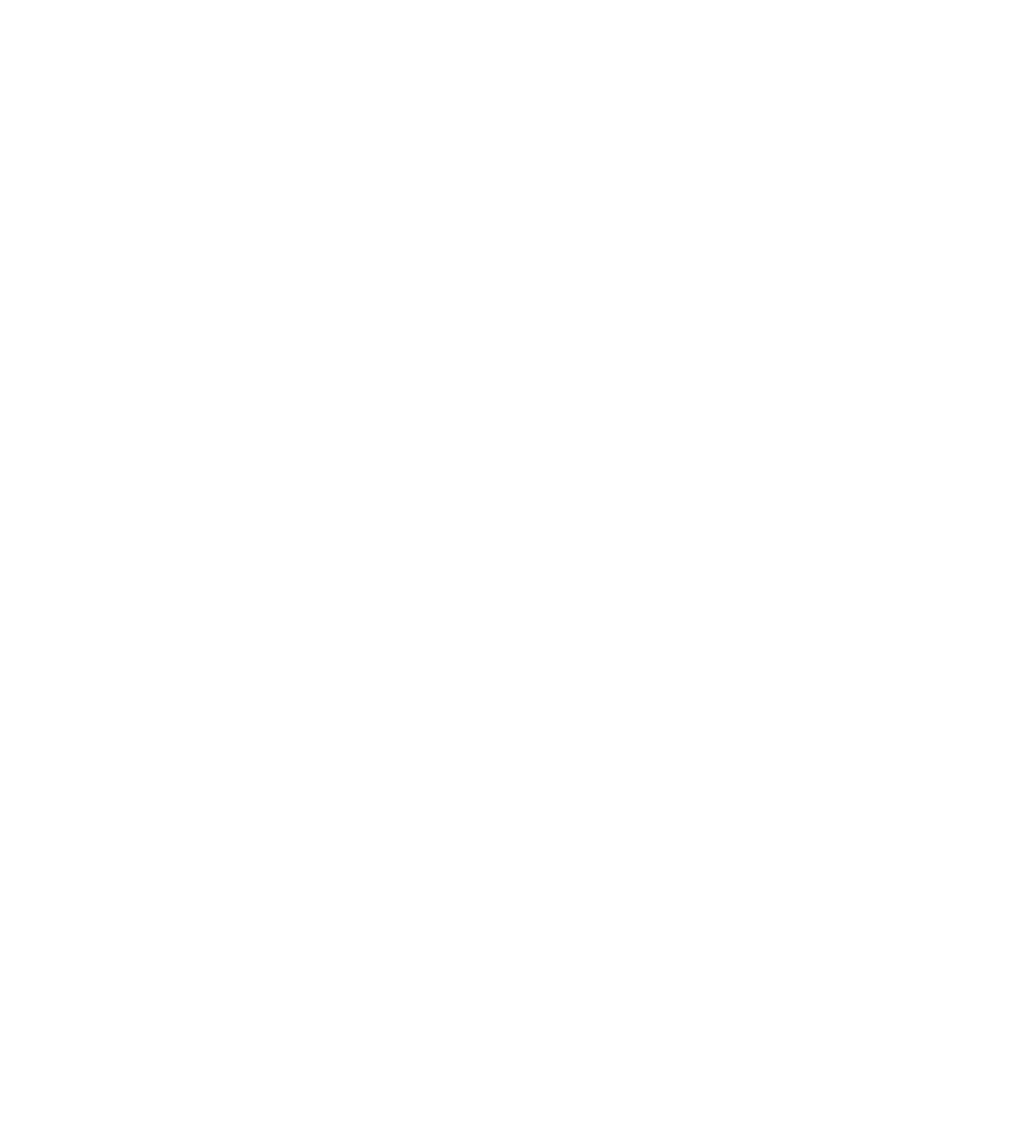
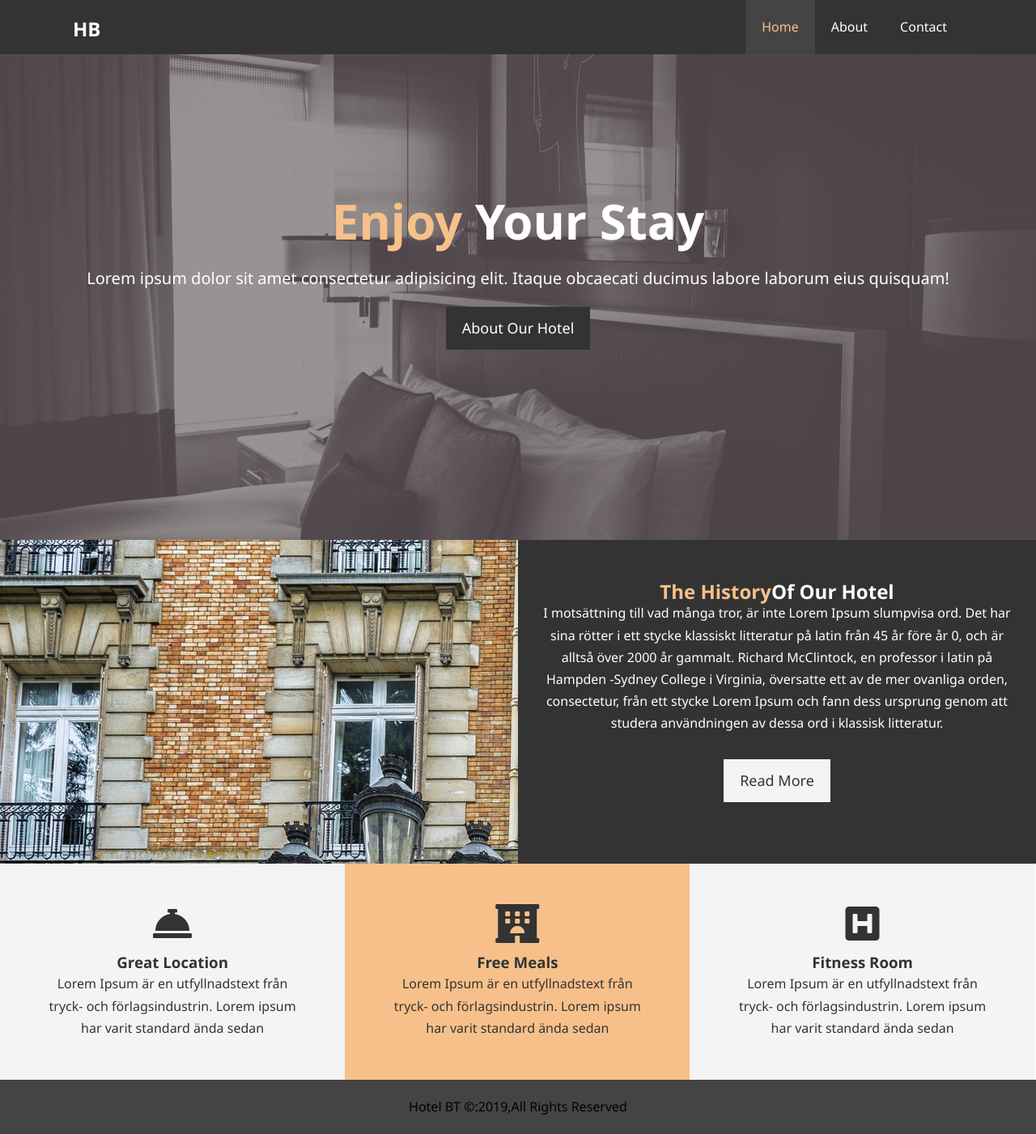
Before and after one commit to jrsem/NoRespSite, a plain HTML site: page index.html in a window 1280 px wide. Shown: the whole page at 81% size. Before the commit the page ends 800 px from the top, so only its background shows below. Drawn offline with Linux system fonts and the light colour scheme.

Commit message:
end index page

```diff
--- a/css/main.css
+++ b/css/main.css
@@ -1,3 +1,164 @@
+/* Reset */
+*{
+  margin: 0px;
+  padding: 0px;
+  box-sizing: border-box;
+}
+/* Main styling */
 html,body{
-  font-family: d
+  font-family: 'Segoe UI', Tahoma, Geneva, Verdana, sans-serif;
+  line-height: 1.7em;
 }
+a{
+  text-decoration: none;
+}
+
+/* Classes we can use more the one (classes we can reuse) into our entire site*/
+.containerNav{
+  margin: auto;
+  max-width: 1100px;
+  overflow:auto;
+  padding:0 20ox;
+}
+.text-primary{
+  color:#f7c08a
+}
+.lead{
+  font-size:20px;
+}
+.btn{
+  display:inline-block;
+  font-size:18px;
+  color:#fff;
+  background-color: #333;
+  padding:13px 20px;
+  border:none;
+  cursor: pointer;
+}
+.btn:hover{
+  background-color:#f7c08a;
+  color:#333;
+}
+.btn-light{
+background-color:#f4f4f4;
+color:#333;
+}
+.bg-dark{
+  background-color: #333;
+  color:#fff;
+}
+
+.bg-light{
+  background-color: #f4f4f4;
+  color:#333;
+}
+
+.bg-primary{
+  background-color: #f7c08a;
+  color:#333;
+}
+/* navbar makeup*/
+#navbar{
+  background-color:#333;
+  color:#fff;
+  overflow:auto;
+}
+#navbar a {
+color:#fff;
+}
+#navbar h1{
+  float:left;
+  padding-top:22px;
+}
+#navbar ul{
+  float:right;
+  list-style: none;
+}
+
+#navbar ul li{
+  float :left;
+}
+
+#navbar ul li a{
+  display:block;
+  padding: 20px;
+  text-align: center;
+}
+
+#navbar ul li a:hover,
+#navbar ul li a.current{
+  background-color: #444;
+  color:#f7c08a
+}
+
+/* header makeup */
+#header-box{
+  background-image: url('../img/showcase.jpg');
+  background-repeat: none;
+  background-size: cover;
+  background-position: center center;
+  height:600px;
+}
+.header-content-box{
+  text-align: center;
+  padding-top: 170px;
+  color:white;
+}
+#header-box .header-content-box h1{
+  font-size:60px;
+  line-height: 1.2em;
+  padding-bottom: 20px;
+}
+
+#header-box .header-content-box p{
+padding-bottom: 20px;
+line-height: 1.5em;
+}
+
+/* Home info */
+#home-info{
+ height:400px;
+}
+
+#home-info .info-img{
+  background-image:url('../img/photo-1.jpg');
+  background-repeat: no-repeat;
+  min-height: 100%;
+  height: 100%;
+  width: 50%;
+  float:left;
+}
+
+#home-info .info-content{
+  padding:50px 30px;
+  text-align: center;
+  width: 50%;
+  height: 100%;
+  float:right;
+  overflow: hidden;
+}
+
+#home-info .info-content p{
+  padding-bottom:30px;
+}
+
+/* features */
+.box{
+  float:left;
+  width: 33.3%;
+  padding:50px;
+  text-align: center;
+
+}
+
+.box i{
+  margin-bottom: 10px;
+}
+
+/* footer makeup*/
+#main-footer{
+  clear:both;
+  text-align: center;
+  background-color: #444;
+  padding:20px;
+}
--- a/index.html
+++ b/index.html
@@ -0,0 +1,79 @@
+<!DOCTYPE html>
+<html lang="en">
+<head>
+  <meta charset="UTF-8">
+  <meta name="viewport" content="width=device-width, initial-scale=1.0">
+  <meta http-equiv="X-UA-Compatible" content="ie=edge">
+  <link rel="stylesheet" href="./css/main.css">
+  <link rel="stylesheet" href="https://use.fontawesome.com/releases/v5.7.2/css/all.css" integrity="sha384-fnmOCqbTlWIlj8LyTjo7mOUStjsKC4pOpQbqyi7RrhN7udi9RwhKkMHpvLbHG9Sr" crossorigin="anonymous">
+  <title>Hotel</title>
+</head>
+<body>
+  <div class="container">
+    <nav id="navbar">
+      <div class="containerNav">
+        <h1 id="logo"><a href="index.html">HB</a></h1>
+        <ul>
+          <li><a  class="current" href="index.html">Home</a></li>
+          <li><a href="about.html">About</a></li>
+          <li><a href="contact.html">Contact</a></li>
+        </ul>
+    </div>
+    </nav>
+    <header id="header-box">
+        <div class="containerHeader-box">
+          <div class="header-content-box">
+            <h1> <span class="text-primary">Enjoy</span> Your Stay</h1>
+            <p class="lead">Lorem ipsum dolor sit amet consectetur adipisicing elit.
+               Itaque obcaecati ducimus labore laborum eius quisquam!</p>
+            <a class="btn" href="about.html">About Our Hotel</a>
+          </div>
+        </div>
+    </header>
+    <section id="home-info" class="bg-dark">
+      <div class="info-img"></div>
+      <div class="info-content">
+        <h2> <span class="text-primary">The History</span>Of Our Hotel</h2>
+        <p> I motsättning till vad många tror, är inte Lorem
+          Ipsum slumpvisa ord. Det har sina rötter i ett
+          stycke klassiskt litteratur på latin från 45 år
+          före år 0, och är alltså över 2000 år gammalt.
+          Richard McClintock, en professor i latin på Hampden
+          -Sydney College i Virginia, översatte ett av de mer
+          ovanliga orden, consectetur, från ett stycke Lorem
+          Ipsum och fann dess ursprung genom att studera användningen
+          av dessa ord i klassisk litteratur.
+        </p>
+        <a href="about.html" class="btn btn-light">Read More</a>
+      </div>
+    </section>
+    <section id="features">
+      <div class="box bg-light">
+        <i class="fas fa-concierge-bell fa-3x"></i>
+        <h3>Great Location</h3>
+        <p>Lorem Ipsum är en utfyllnadstext från tryck-
+          och förlagsindustrin. Lorem ipsum har varit standard
+          ända sedan</p>
+      </div>
+      <div class="box bg-primary">
+        <i class="fas fa-hotel fa-3x"></i>
+        <h3>Free Meals</h3>
+        <p>Lorem Ipsum är en utfyllnadstext från tryck-
+          och förlagsindustrin. Lorem ipsum har varit standard
+          ända sedan</p>
+      </div>
+      <div class="box bg-light">
+        <i class="fas fa-h-square fa-3x"></i>
+        <h3>Fitness Room</h3>
+        <p>Lorem Ipsum är en utfyllnadstext från tryck-
+          och förlagsindustrin. Lorem ipsum har varit standard
+          ända sedan</p>
+      </div>
+    </section>
+
+    <footer id="main-footer">
+      <p>Hotel BT &copy:2019,All Rights Reserved</p>
+    </footer>
+</div>
+</body>
+</html>
```
Also changed, not shown: img/junio.html (deleted).
